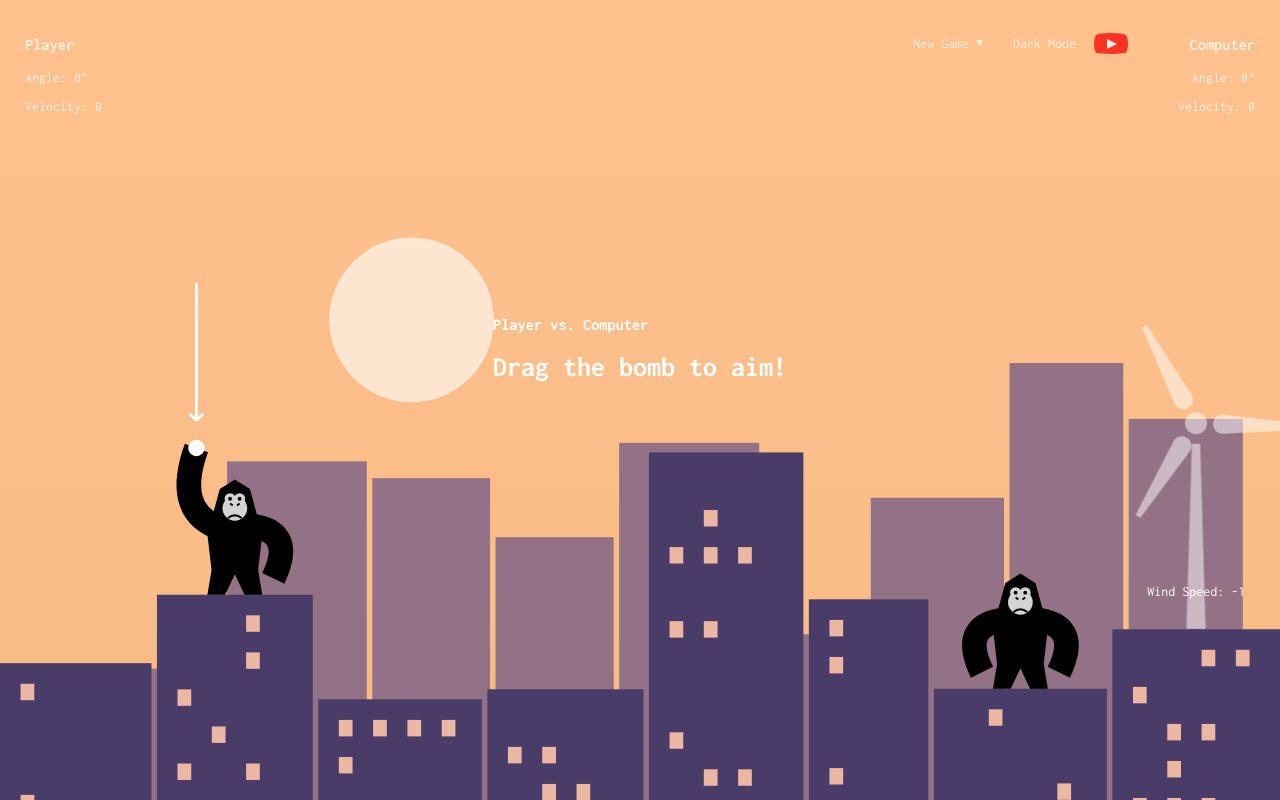
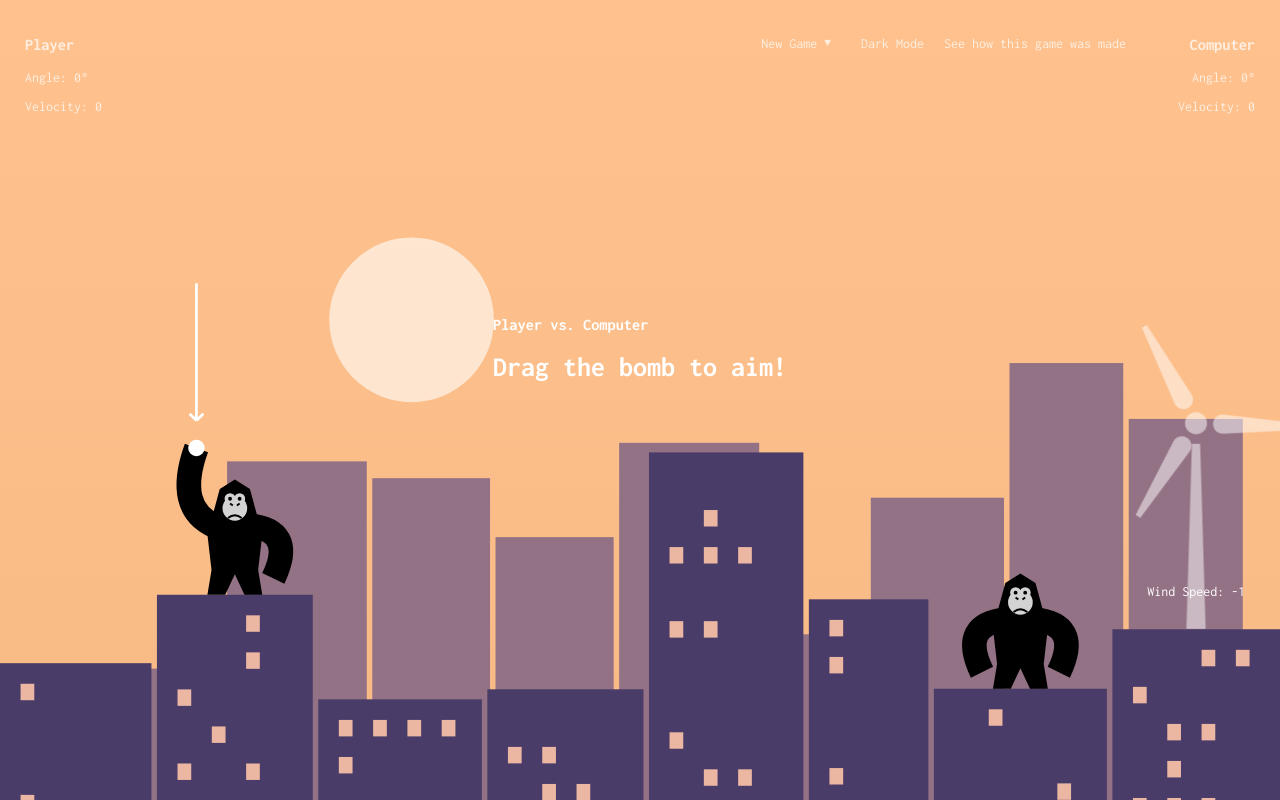
Before and after one commit to Ahmed-web-solution/Gurillah-Game, a plain HTML site: page index.html in a window 1280 px wide. Shown: the top 800 px of the page. Drawn offline with Linux system fonts and the light colour scheme.

Commit message:
Update index.html
change

```diff
--- a/index.html
+++ b/index.html
@@ -95,12 +95,6 @@ Follow me on 𝕏 for more: https://twitter.com/HunorBorbely
   </div>
 
   <button id="color-mode">Dark Mode</button>
-
-  <a
-    id="youtube"
-    href="https://youtu.be/2q5EufbUEQk?si=w2Himy4oN99AQeks"
-    target="_top"
-  >
     <span>See how this game was made</span>
   </a>
   <div id="youtube-card">
```
